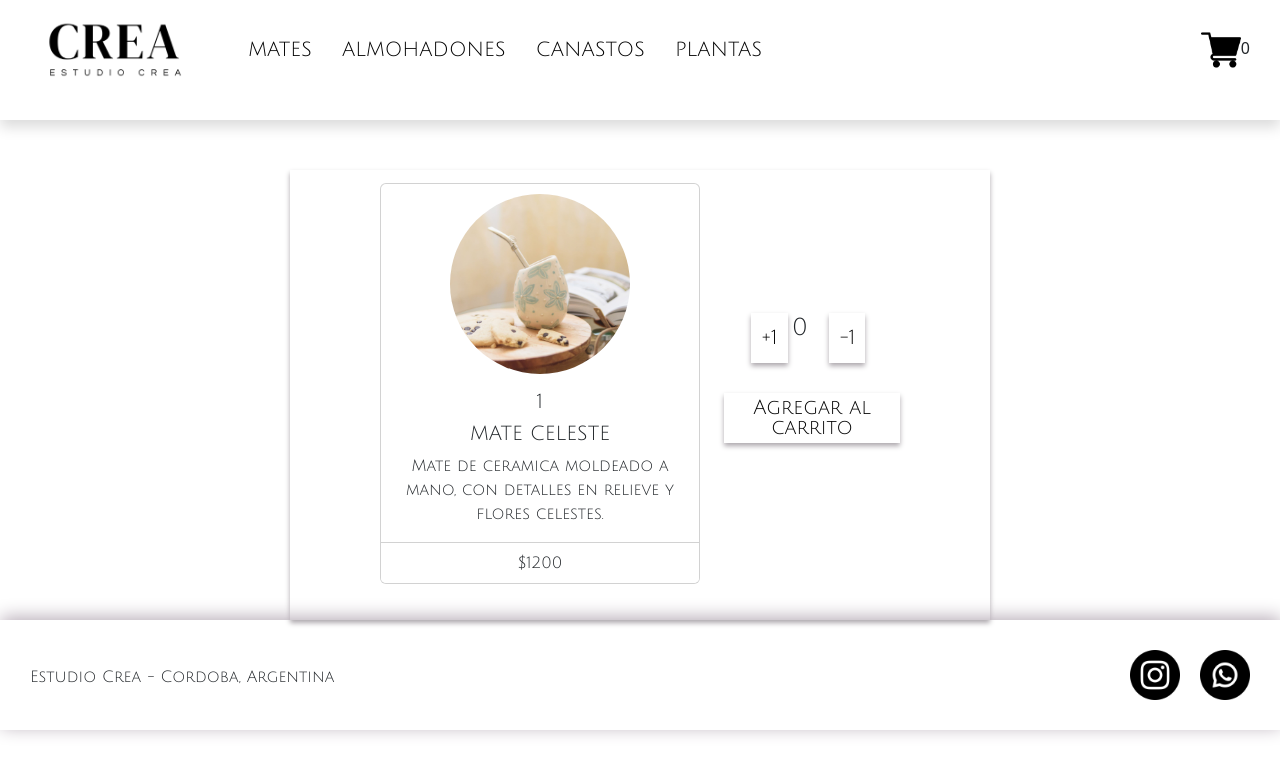
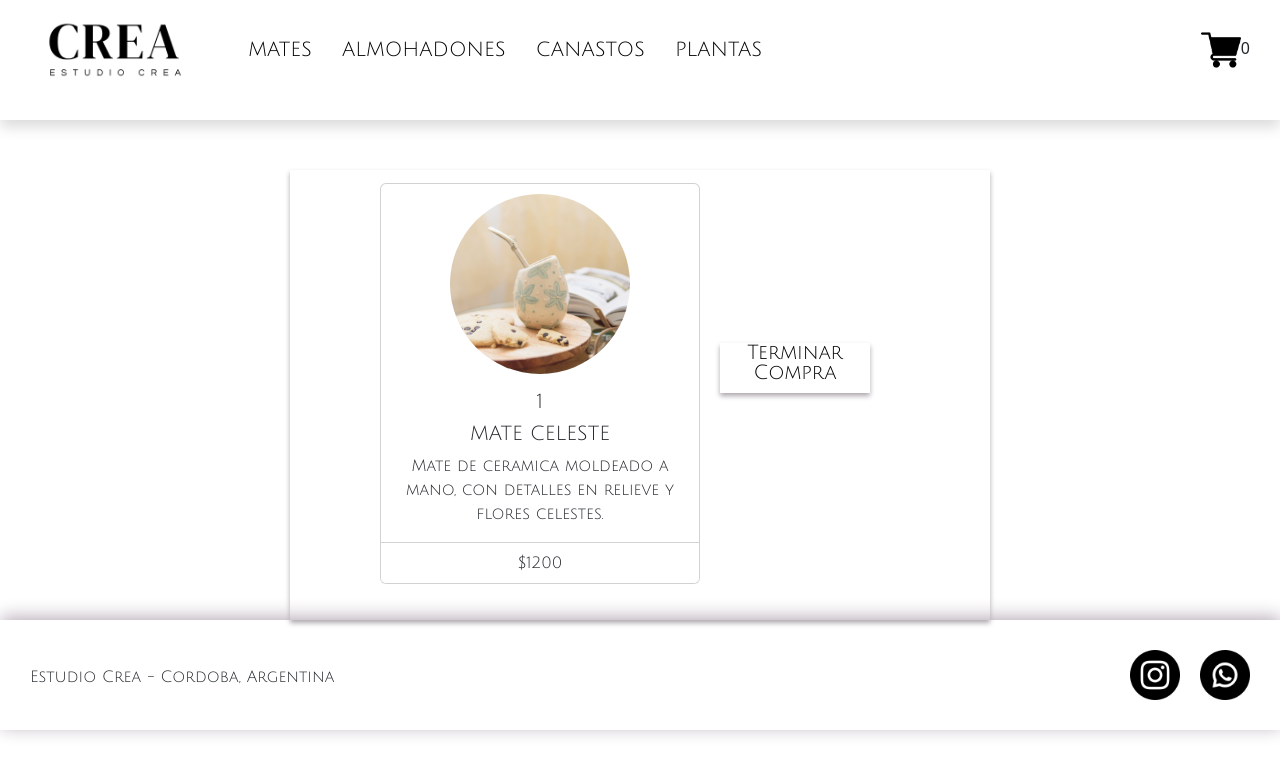
Before and after one commit to MagaliAbratte/ecommerce-react, a React (Create React App) app: page /item/1 in a window 1280 px wide. Both pictures are taken after a click on the button "Agregar al carrito". Shown: the top 774 px of the page. Built offline with nearby package versions, Linux system fonts and the light colour scheme.

Commit message:
context y logica carrito

```diff
--- a/src/App.css
+++ b/src/App.css
@@ -219,7 +219,7 @@
   font-size: 20px;
   font-family: 'Julius Sans One', sans-serif;
   box-shadow: 0px 3px 5px 0px rgba(173,168,173,1);
-  margin-left: 12%
+  margin-left: 15%
 }
 
 .contador-boton:hover{
@@ -228,6 +228,36 @@
   border: 1px #488742;
   box-shadow: 0px 3px 5px 0px rgba(173,168,173,1);
 }
+
+.controles{
+  width: 200px;
+}
+
+.controles .terminar-boton{
+  align-items: center;
+  background-color: white;
+  border-width: 0;
+  box-sizing: border-box;
+  color: black;
+  cursor: pointer;
+  display: inline-block;
+  height: 50px;
+  width: 150px;
+  justify-content: space-evenly;
+  line-height: 1;
+  list-style: none;
+  overflow: hidden;
+  padding-left: 10px;
+  padding-right: 10px;
+  text-decoration: none;
+  font-size: 20px;
+  font-family: 'Julius Sans One', sans-serif;
+  text-align: center;
+  box-shadow: 0px 3px 5px 0px rgba(173,168,173,1);
+  margin-left: 10%;
+  margin-top: 80%;
+}
+
 
 /* FOOTER */
 
--- a/src/App.js
+++ b/src/App.js
@@ -4,12 +4,14 @@ import { NavBar } from './components/NavBar/NavBar';
 import { Footer } from './components/Footer/Footer';
 import { ItemListContainer } from './components/ItemListContainer/ItemListContainer';
 import { ItemDetailContainer } from './components/ItemDetailContainer/ItemDetailContainer';
+import { CartProvider } from './context/CartContext';
 import 'bootstrap/dist/css/bootstrap.min.css';
 
  export function App () {
   return (
     <div>
       <BrowserRouter>
+      <CartProvider>
        <NavBar />
        <Routes>
         <Route path='/' element={<ItemListContainer greeting= {"Bienvenidos a Estudio Crea"}/>}/>
@@ -18,6 +20,7 @@ import 'bootstrap/dist/css/bootstrap.min.css';
         <Route path='/*' element={<h1>404 NOT FOUND</h1>}/>
       </Routes>
       <Footer />
+      </CartProvider>
       </BrowserRouter>
     </div>
   );
--- a/src/asyncMock.js
+++ b/src/asyncMock.js
@@ -18,7 +18,7 @@ const productos = [
         "nombre": "MATE CELESTE",
         "precio": 1200,
         "descripcion": "Mate de ceramica moldeado a mano, con detalles en relieve y flores celestes.",
-        "cantidad": 80,
+        "stock": 80,
         "categoria": "mates"
     },
     {
@@ -27,7 +27,7 @@ const productos = [
         "nombre": "MATE LISO",
         "precio": 1200,
         "descripcion": "Mate de ceramica moldeado a mano, con detalles en relieve y flores rosadas.",
-        "cantidad": 50,
+        "stock": 50,
         "categoria": "mates"
     },
     {
@@ -36,7 +36,7 @@ const productos = [
         "nombre": "MATE ROSADO",
         "precio": 1200,
         "descripcion": "Mate de ceramica moldeado a mano, con detalles en relieve y color liso.",
-        "cantidad": 70,
+        "stock": 70,
         "categoria": "mates"
     },
     {
@@ -45,7 +45,7 @@ const productos = [
         "nombre": "ALMOHADON BORDADO",
         "precio": 1500,
         "descripcion": "Almohadon 50cm x 40cm, rayado con apliques sublimados, varios colores.",
-        "cantidad": 15,
+        "stock": 15,
         "categoria": "almohadones"
     },
     {
@@ -54,7 +54,7 @@ const productos = [
         "nombre": "ALMOHADON RAYADO",
         "precio": 1500,
         "descripcion": "Almohadon 50cm x 40cm, rayado con bordes con apliques, varios colores.",
-        "cantidad": 15,
+        "stock": 15,
         "categoria": "almohadones"
     },
     {
@@ -63,7 +63,7 @@ const productos = [
         "nombre": "ALMOHADON CON BORDE",
         "precio": 1500,
         "descripcion": "Almohadon 50cm x 40cm, con apliques, bordados y flecos de broderi.",
-        "cantidad": 15,
+        "stock": 15,
         "categoria": "almohadones"
     },
     {
@@ -72,7 +72,7 @@ const productos = [
         "nombre": "CANASTO TEJIDO",
         "precio": 1600,
         "descripcion": "Canastos de produccion artesanal, armados con paja verde.",
-        "cantidad": 10,
+        "stock": 10,
         "categoria": "canastos"
     },
     {
@@ -81,7 +81,7 @@ const productos = [
         "nombre": "CANASTO BICOLOR",
         "precio": 1600,
         "descripcion": "Canastos de produccion artesanal, armados con paja de dos colores.",
-        "cantidad": 12,
+        "stock": 12,
         "categoria": "canastos"
     },
     {
@@ -90,7 +90,7 @@ const productos = [
         "nombre": "CANASTO TRENZADO",
         "precio": 1600,
         "descripcion": "Canastos de produccion artesanal, armados con paja trenzada.",
-        "cantidad": 10,
+        "stock": 10,
         "categoria": "canastos"
     },
     {
@@ -99,7 +99,7 @@ const productos = [
         "nombre": "CROTON",
         "precio": 1800,
         "descripcion": "Planta croton de tamaño mediano o grande. Se entrega lista para transplantar.",
-        "cantidad": 5,
+        "stock": 5,
         "categoria": "plantas"
     },
     {
@@ -108,7 +108,7 @@ const productos = [
         "nombre": "MONSTERA",
         "precio": 1800,
         "descripcion": "Planta monstera de tamaño mediano o grande. Se entrega lista para transplantar.",
-        "cantidad": 5,
+        "stock": 5,
         "categoria": "plantas"
     },
     {
@@ -117,7 +117,7 @@ const productos = [
         "nombre": "SCHEFFLERA",
         "precio": 1800,
         "descripcion": "Planta schefflera de tamaño mediano o grande. Se entrega lista para transplantar.",
-        "cantidad": 5,
+        "stock": 5,
         "categoria": "plantas"
     }
 ]
--- a/src/components/Item/Item.js
+++ b/src/components/Item/Item.js
@@ -1,7 +1,7 @@
 import Card from 'react-bootstrap/Card';
 import { Link } from 'react-router-dom';
 
-export const Item = ({img, id, nombre, precio, descripcion, cantidad}) =>{
+export const Item = ({img, id, nombre, precio, descripcion}) =>{
   return (
     <Card className='card' style={{ width: '22rem' }}>
     <Card.Img variant="top" src={img} />
--- a/src/components/ItemCount/ItemCount.jsx
+++ b/src/components/ItemCount/ItemCount.jsx
@@ -1,6 +1,7 @@
 import { useState } from "react"
 
-export const ItemCount = ({stock, valorInicial, agregar}) => {
+export const ItemCount = ({valorInicial, stock, agregar}) => {
+
 const [cantidad, setCantidad] = useState(valorInicial)
 
 const incrementar = () =>{
@@ -23,7 +24,9 @@ return (
           <button onClick={decrementar} className="contador-boton">-1</button>
         </div>
         <div>
-          <button className="contador-boton" onClick={()=> agregar=(cantidad)} disabled= {!stock}>Agregar al carrito</button>
+          <button className="contador-boton" onClick={()=> agregar(cantidad)} disabled= {!stock}>
+            Agregar al carrito
+          </button>
         </div>
     </div>
 )
--- a/src/components/ItemDetail/ItemDetail.js
+++ b/src/components/ItemDetail/ItemDetail.js
@@ -1,8 +1,27 @@
 import Card from 'react-bootstrap/Card';
 import ListGroup from 'react-bootstrap/ListGroup';
 import { ItemCount } from "../ItemCount/ItemCount"
+import { useState } from 'react';
+import { Link } from 'react-router-dom';
+import { CartContext } from '../../context/CartContext';
+import { useContext } from 'react';
 
-export const ItemDetail = ({img, id, nombre, precio, descripcion, cantidad})=>{
+export const ItemDetail = ({img, id, nombre, precio, descripcion, stock})=>{
+
+    const [cantidadAgregada, setCantidadAgregada] = useState(0)
+
+    const { agregarItem } = useContext (CartContext)
+
+    const agregados = (cantidad) =>{
+      setCantidadAgregada (cantidad)
+
+      const item = {
+        id, nombre, precio
+      }
+
+      agregarItem (item, cantidad)
+    }
+
     return (
     <div className='detalles'>
      <section>
@@ -20,9 +39,14 @@ export const ItemDetail = ({img, id, nombre, precio, descripcion, cantidad})=>{
       </ListGroup>
     </Card>
     </section>
-
-    <section>
-      <ItemCount valorInicial={0} stock={cantidad} agregar={(cantidad)=> console.log ('Cantidad agregada: ', cantidad)}/>
+    <section className='controles'>
+      {
+        cantidadAgregada > 0 ? (
+          <Link to= './cart' className='terminar-boton'>Terminar Compra</Link>
+        ) : (
+          <ItemCount valorInicial={1} stock={stock} agregar={agregados}/>
+        )
+      }
     </section>
     </div>
    )
--- a/src/components/ItemListContainer/ItemListContainer.js
+++ b/src/components/ItemListContainer/ItemListContainer.js
@@ -6,7 +6,6 @@ import { useParams } from 'react-router-dom'
 export const ItemListContainer = ({ greeting }) =>{
 
     const [productos, setProductos] = useState([])
-
     const { categoriaId } = useParams ()
 
     useEffect(() => {
--- /dev/null
+++ b/src/context/CartContext.jsx
@@ -0,0 +1,40 @@
+import { createContext, useState } from "react";
+
+export const CartContext = createContext({
+    cart: []
+})
+
+export const CartProvider = ({children}) =>{
+    const [cart, setCart] = useState([])
+
+    console.log(cart);
+
+    const agregarItem = (item, cantidad) =>{
+        if (!inCart(item.id)){
+            setCart (prev => [...prev, {...item, cantidad}])
+        } else {
+            console.error ('El producto ya fue agregado')
+        }
+    }
+
+    const eliminarItem = (itemId) =>{
+        const actualizarCart = cart.filter (prod => prod.id !== itemId)
+        setCart (actualizarCart)
+    }
+
+    const limpiarCarrito = () =>{
+        setCart ([])
+    }
+
+    const inCart = (itemId) =>{
+        return cart.some (prod => prod.id === itemId)
+    }
+
+    return (
+        <CartContext.Provider value={{cart, agregarItem, eliminarItem, limpiarCarrito}}>
+            {children}
+        </CartContext.Provider>
+    )
+
+
+}
```
